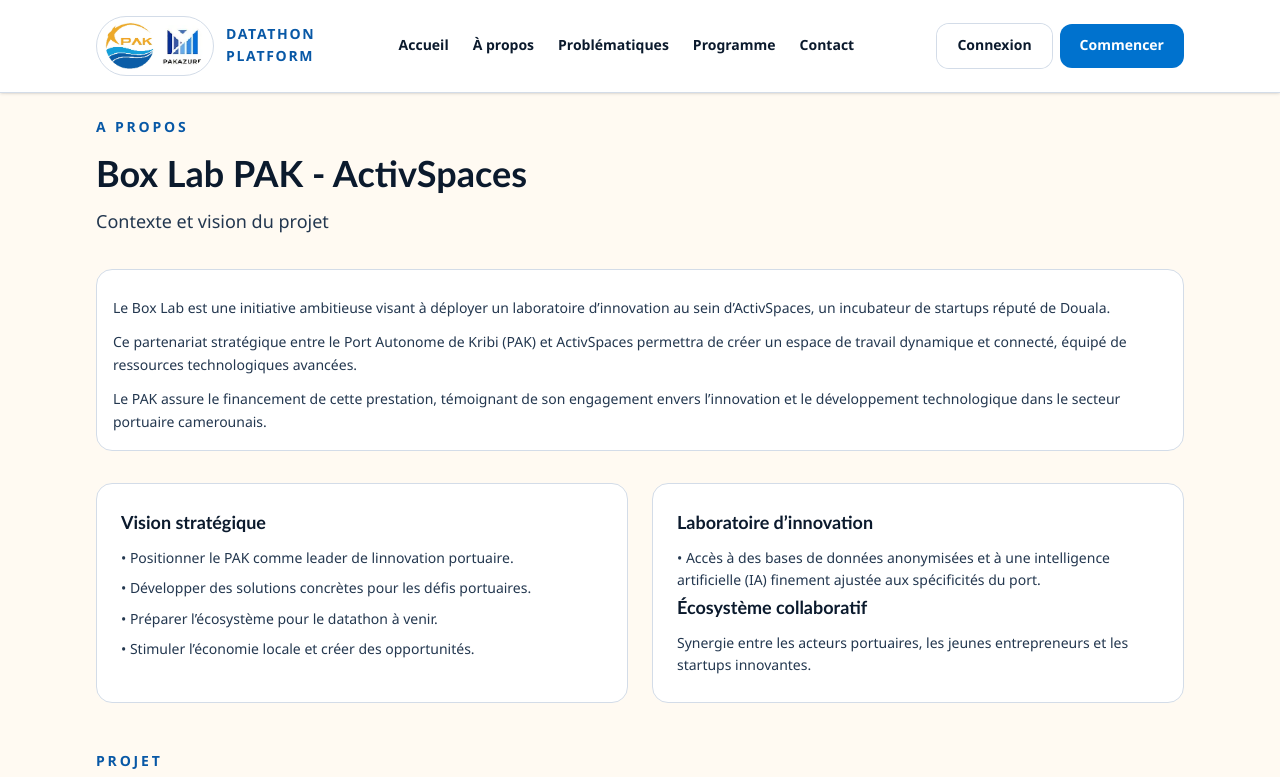
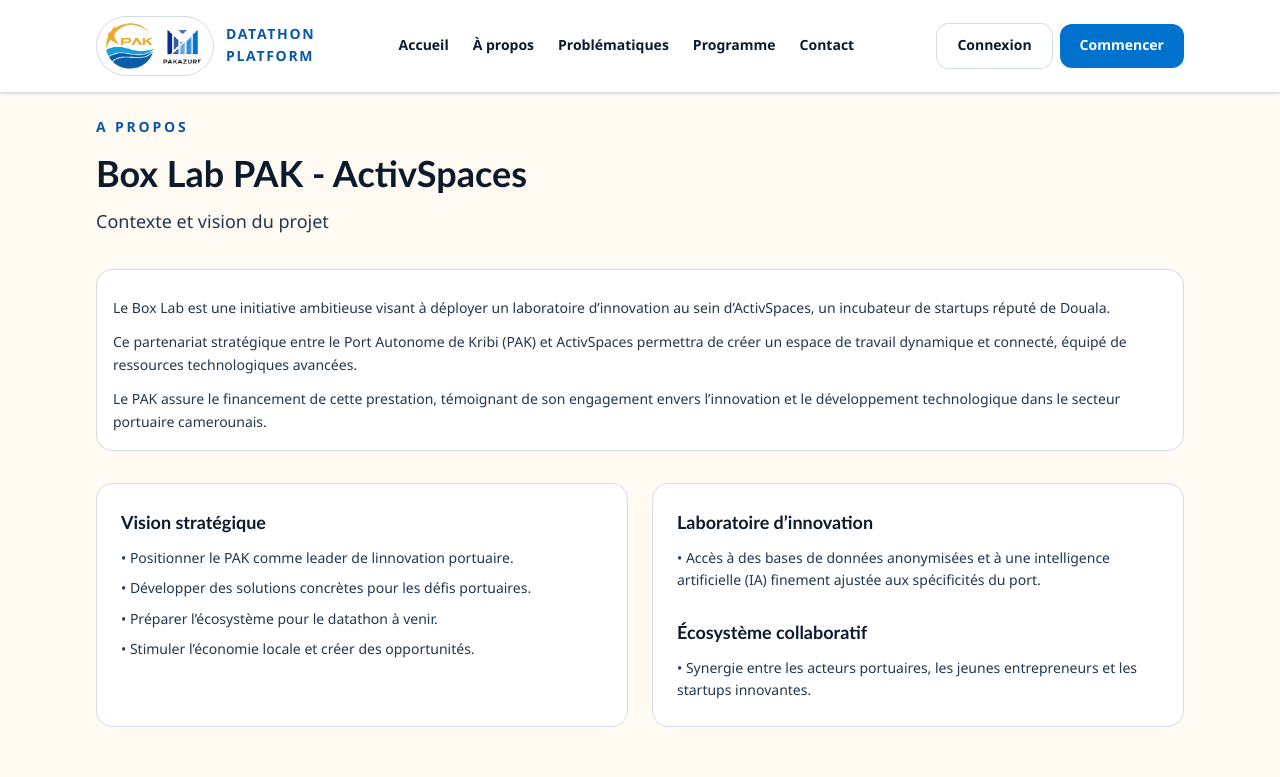
Before and after one commit to gabykant/pak-datathon-v2, a Next.js app: page /a-propos in a window 1280 px wide. Shown: the top 777 px of the page. Built offline with nearby package versions, Linux system fonts and the light colour scheme.

Commit message:
Add space between sections in a-propos page

```diff
--- a/src/app/a-propos/page.tsx
+++ b/src/app/a-propos/page.tsx
@@ -36,10 +36,10 @@
             <ul className="mt-3 space-y-2 text-sm text-[var(--ink-700)]">
               <li>• Accès à des bases de données anonymisées et à une intelligence artificielle (IA) finement ajustée aux spécificités du port.</li>
             </ul>
-
+<br />
             <h3 className="text-lg font-black text-[var(--ink-900)]">Écosystème collaboratif</h3>
             <ul className="mt-3 space-y-2 text-sm text-[var(--ink-700)]">
-              <li>Synergie entre les acteurs portuaires, les jeunes entrepreneurs et les startups innovantes.</li>
+              <li>• Synergie entre les acteurs portuaires, les jeunes entrepreneurs et les startups innovantes.</li>
             </ul>
           </article>
         </div>
```
